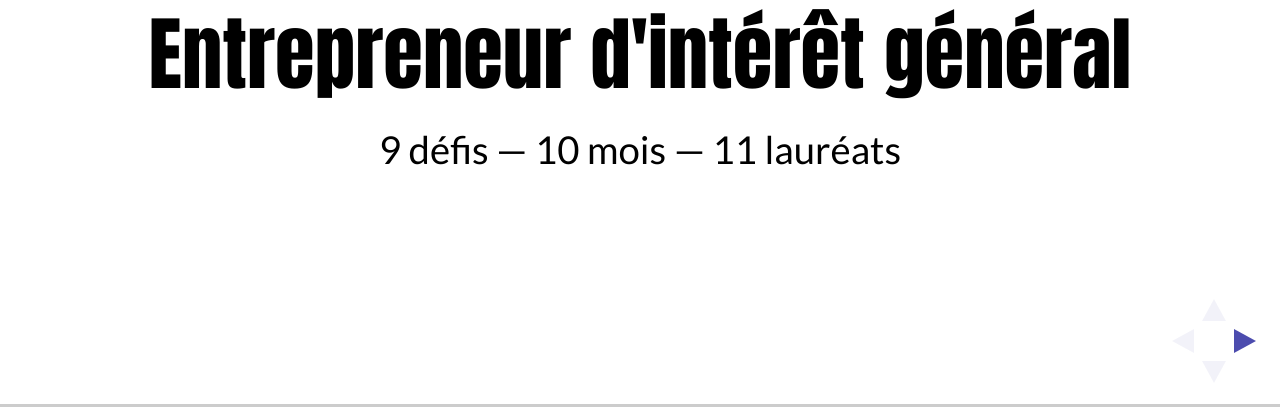
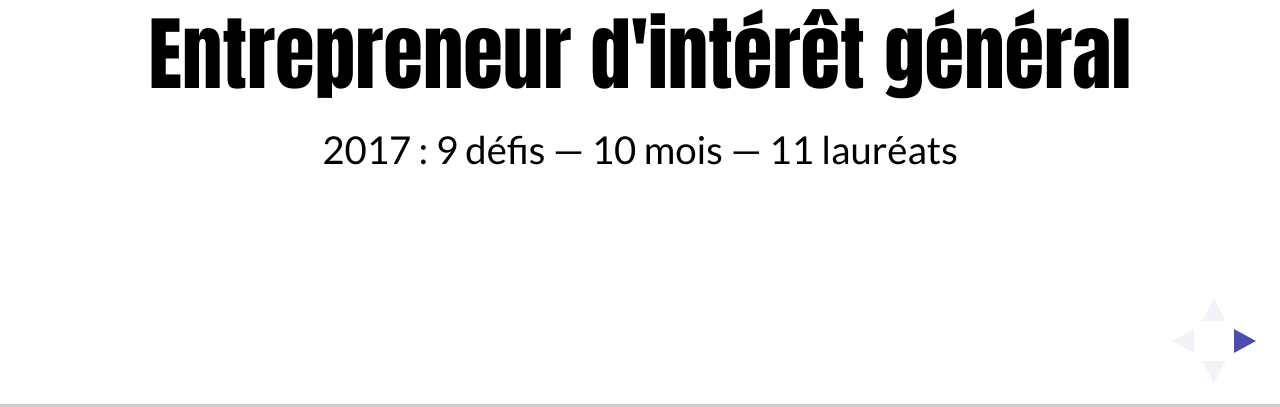
Before and after one commit to eig-2017/eig-2017.github.io, a plain HTML site: page index.html in a window 1280 px wide. Shown: the part 393-800 px from the top of the page. Drawn offline with Linux system fonts and the light colour scheme; a web font is replaced by a local one.

Commit message:
Précision de l'année dans le titre

```diff
--- a/index.html
+++ b/index.html
@@ -27,7 +27,7 @@
 				<section>
 					<img src="./img/logo.png" alt="Logo EIG"/>
 					<h2><b>Entrepreneur d'intérêt général</b></h2>
-					<p>9 défis — 10 mois — 11 lauréats</p>
+					<p>2017 : 9 défis — 10 mois — 11 lauréats</p>
 					<!-- <p><small>Les administrations ont identifié un irritant et ont fait appel au programme</small></p> -->
 				</section>
 				<section>
```
